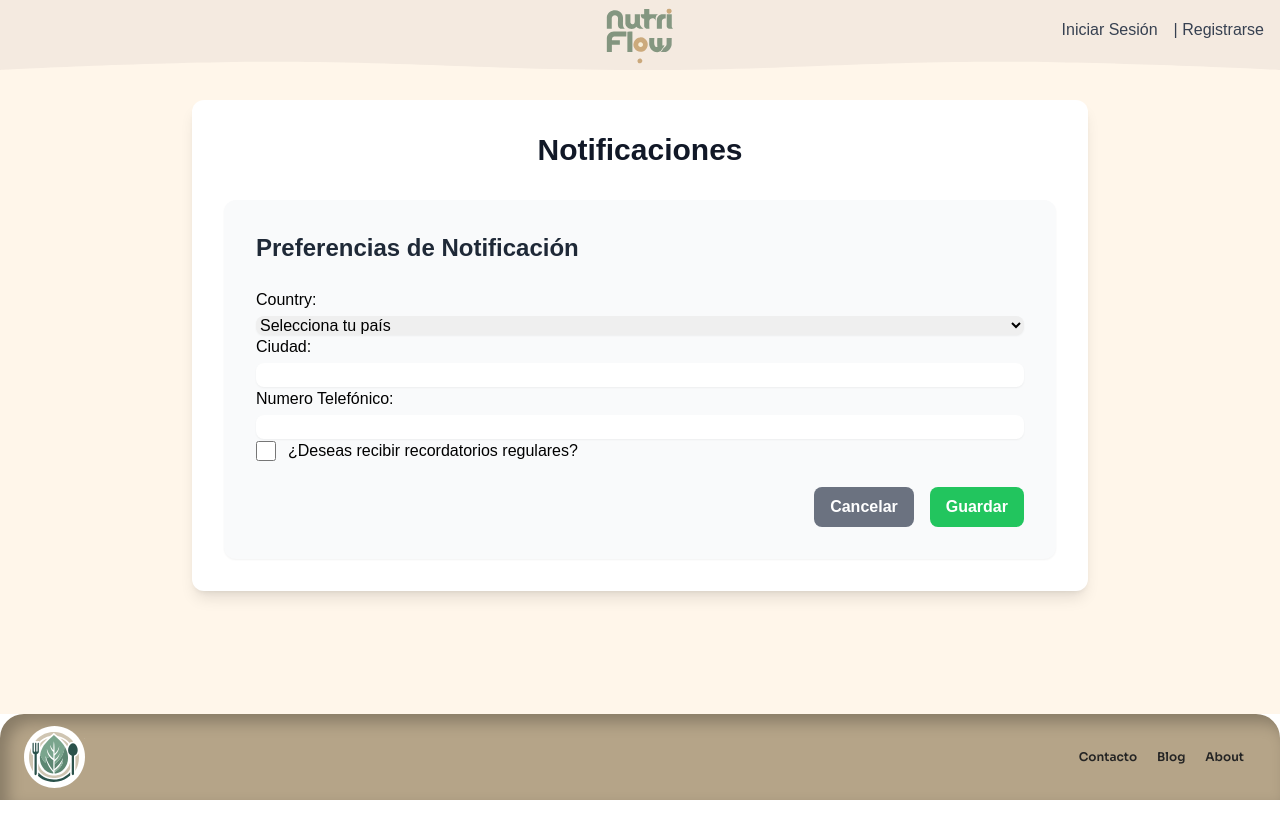
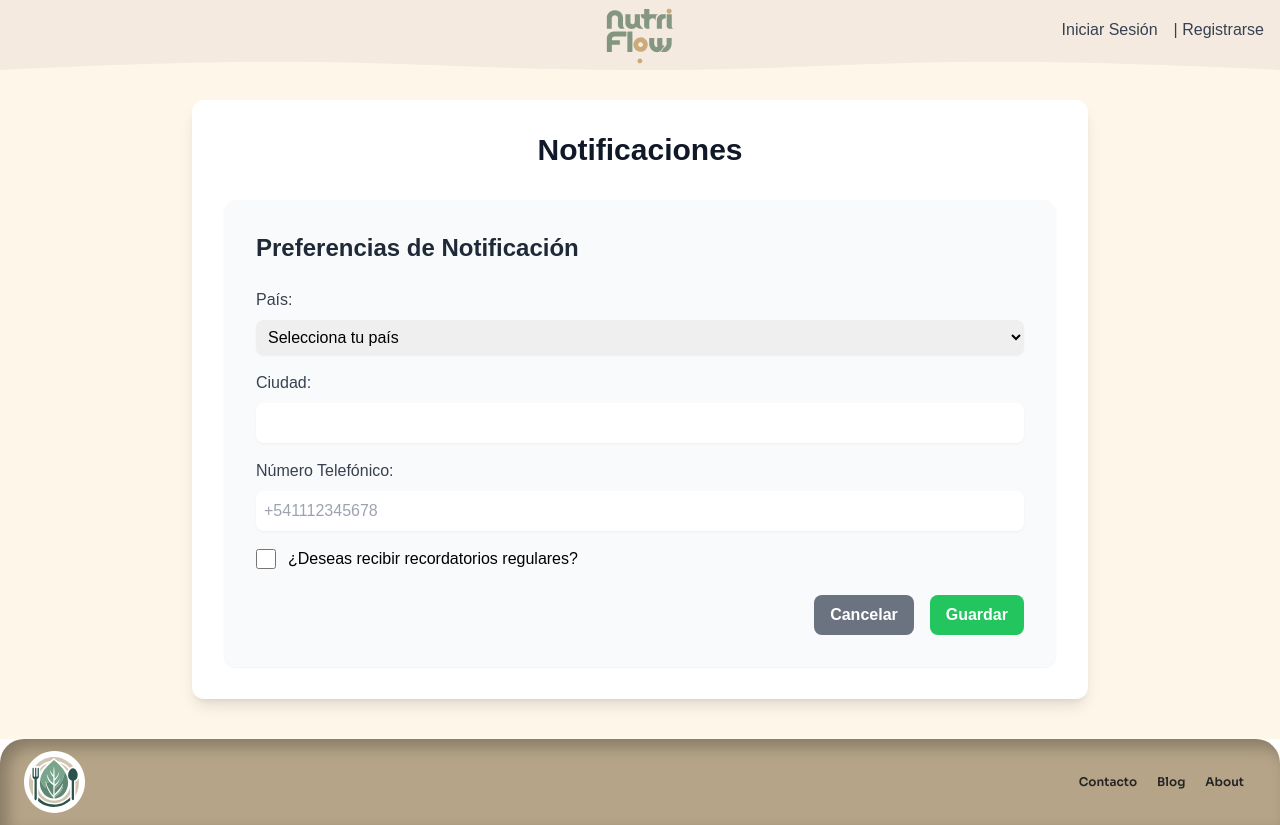
Before and after one commit to nutriflowhenry/nutri-flow-frontend, a Next.js app: page /notifications in a window 1280 px wide. Before the commit the page ends 800 px from the top, so only its background shows below. Built offline with nearby package versions, Linux system fonts and the light colour scheme; no server answers.

Commit message:
Mejoras notificaciones

```diff
--- a/src/views/DashboardView.tsx
+++ b/src/views/DashboardView.tsx
@@ -342,6 +342,12 @@ const DashboardView = () => {
                                 </p>
                                 <div className="flex justify-end space-x-4">
                                     <button
+                                        onClick={() => setIsNotificationModalOpen(false)}
+                                        className="bg-gray-400 text-white px-4 py-2 rounded-lg hover:bg-gray-500 transition-colors"
+                                    >
+                                        Ahora no
+                                    </button>
+                                    <button
                                         onClick={redirectToNotifications}
                                         className="bg-orange-500 text-white px-4 py-2 rounded-lg hover:bg-orange-600 transition-colors"
                                     >
--- a/src/views/NotificationsView.tsx
+++ b/src/views/NotificationsView.tsx
@@ -2,7 +2,7 @@
 
 import { useEffect, useState } from 'react';
 import Swal from 'sweetalert2';
-import { useAuth } from '@/context/AuthContext'; // Same context as SettingsView
+import { useAuth } from '@/context/AuthContext';
 import * as Yup from 'yup';
 import { useRouter } from 'next/navigation';
 
@@ -42,6 +42,20 @@ const NotificationsView = () => {
     const handleInputChange = (e: React.ChangeEvent<HTMLInputElement | HTMLSelectElement>) => {
         const { name, value, type } = e.target as HTMLInputElement;
         const checked = (e.target as HTMLInputElement).checked;
+
+        // Validación en tiempo real para el campo de teléfono
+        if (name === 'phone') {
+            // Solo permite números y el signo + al inicio
+            const cleanedValue = value.replace(/[^0-9+]/g, '');
+            // Asegura que solo haya un + al inicio
+            const finalValue = cleanedValue.startsWith('+') ?
+                '+' + cleanedValue.slice(1).replace(/[^0-9]/g, '') :
+                cleanedValue.replace(/[^0-9]/g, '');
+
+            setFormData({ ...formData, [name]: finalValue });
+            return;
+        }
+
         setFormData({ ...formData, [name]: type === 'checkbox' ? checked : value });
     };
 
@@ -51,9 +65,14 @@ const NotificationsView = () => {
         try {
             await Yup.object().shape({
                 remindersEnabled: Yup.boolean().required(),
-                country: Yup.string().required('Country is required'),
-                city: Yup.string().required('City is required'),
-                phone: Yup.string().required('Phone number is required'),
+                country: Yup.string().required('País es requerido'),
+                city: Yup.string()
+                    .required('Ciudad es requerida')
+                    .matches(/^[a-zA-ZáéíóúÁÉÍÓÚñÑüÜ\s]+$/, 'La ciudad solo debe contener letras'),
+                phone: Yup.string()
+                    .required('Número telefónico es requerido')
+                    .matches(/^\+[0-9]+$/, 'El número debe comenzar con + y solo contener números')
+                    .min(8, 'El número telefónico debe tener al menos 8 dígitos'),
             }).validate(formData, { abortEarly: false });
 
             if (!userData) {
@@ -103,7 +122,7 @@ const NotificationsView = () => {
                 setValidationErrors(errors);
             } else {
                 console.error(error);
-                Swal.fire('Error', 'Failed to update preferences', 'error');
+                Swal.fire('Error', 'Error al actualizar preferencias', 'error');
             }
         }
     };
@@ -117,13 +136,15 @@ const NotificationsView = () => {
                 <h2 className="text-2xl font-semibold mb-6 text-gray-800">Preferencias de Notificación</h2>
                 {isEditing ? (
                     <form onSubmit={handleFormSubmit}>
-                        <label>
-                            Country:
+                        <div className="mb-4">
+                            <label className="block text-gray-700 mb-2">
+                                País:
+                            </label>
                             <select
                                 name="country"
                                 value={formData.country}
                                 onChange={handleInputChange}
-                                className="mt-1 block w-full border-gray-300 rounded-lg shadow-sm focus:ring-green-500 focus:border-green-500"
+                                className="mt-1 block w-full border-gray-300 rounded-lg shadow-sm focus:ring-green-500 focus:border-green-500 p-2"
                                 required
                             >
                                 <option value="">Selecciona tu país</option>
@@ -135,38 +156,47 @@ const NotificationsView = () => {
                                 <option value="PY">Paraguay</option>
                                 <option value="EC">Ecuador</option>
                             </select>
+                            {validationErrors.country && (
+                                <p className="text-red-500 text-sm mt-1">{validationErrors.country}</p>
+                            )}
+                        </div>
+
+                        <div className="mb-4">
+                            <label className="block text-gray-700 mb-2">
+                                Ciudad:
                             </label>
-                        {validationErrors.country && (
-                            <p className="text-red-500 text-sm">{validationErrors.country}</p>
-                        )}
-                        <label>
-                            Ciudad:
                             <input
                                 type="text"
                                 name="city"
                                 value={formData.city}
                                 onChange={handleInputChange}
-                                className="mt-1 block w-full border-gray-300 rounded-lg shadow-sm focus:ring-green-500 focus:border-green-500"
+                                className="mt-1 block w-full border-gray-300 rounded-lg shadow-sm focus:ring-green-500 focus:border-green-500 p-2"
                                 required
                             />
+                            {validationErrors.city && (
+                                <p className="text-red-500 text-sm mt-1">{validationErrors.city}</p>
+                            )}
+                        </div>
+
+                        <div className="mb-4">
+                            <label className="block text-gray-700 mb-2">
+                                Número Telefónico:
                             </label>
-                        {validationErrors.city && (
-                            <p className="text-red-500 text-sm">{validationErrors.city}</p>
-                        )}
-                        <label>
-                            Numero Telefónico:
                             <input
                                 type="text"
                                 name="phone"
                                 value={formData.phone}
                                 onChange={handleInputChange}
-                                className="mt-1 block w-full border-gray-300 rounded-lg shadow-sm focus:ring-green-500 focus:border-green-500"
+                                className="mt-1 block w-full border-gray-300 rounded-lg shadow-sm focus:ring-green-500 focus:border-green-500 p-2"
                                 required
+                                placeholder="+541112345678"
                             />
-                        </label>
                             {validationErrors.phone && (
-                            <p className="text-red-500 text-sm">{validationErrors.phone}</p>
+                                <p className="text-red-500 text-sm mt-1">{validationErrors.phone}</p>
                             )}
+                        </div>
+
+                        <div className="mb-6">
                             <label className="flex items-center space-x-3">
                                 <input
                                     type="checkbox"
@@ -178,8 +208,10 @@ const NotificationsView = () => {
                                 <span>¿Deseas recibir recordatorios regulares?</span>
                             </label>
                             {validationErrors.remindersEnabled && (
-                            <p className="text-red-500 text-sm">{validationErrors.remindersEnabled}</p>
+                                <p className="text-red-500 text-sm mt-1">{validationErrors.remindersEnabled}</p>
                             )}
+                        </div>
+
                         <div className="flex justify-end space-x-4 mt-6">
                             <button
                                 type="button"
```
Lines whose indentation alone changed are shown as unchanged.
